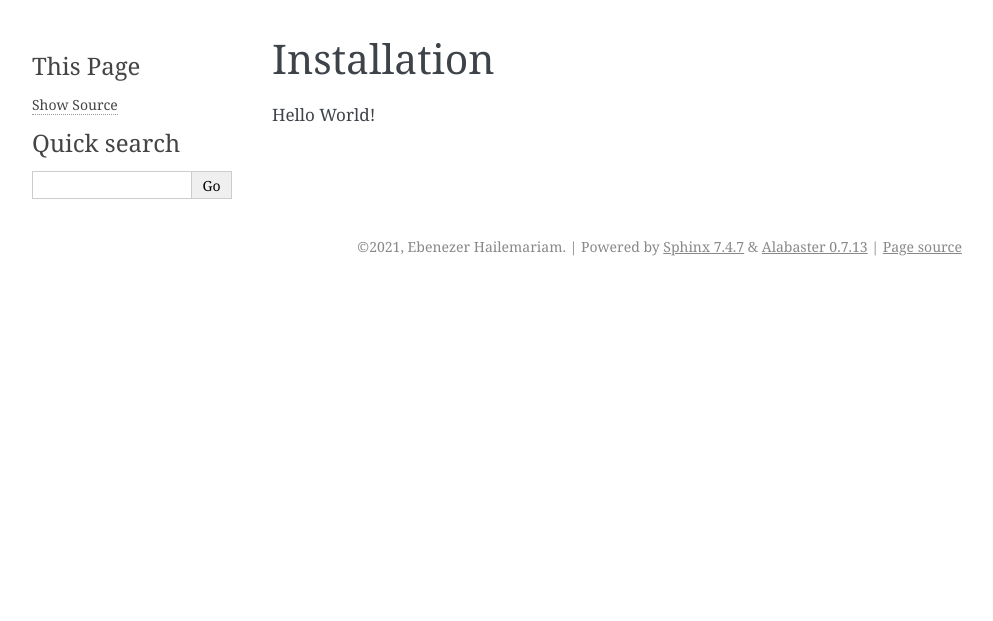
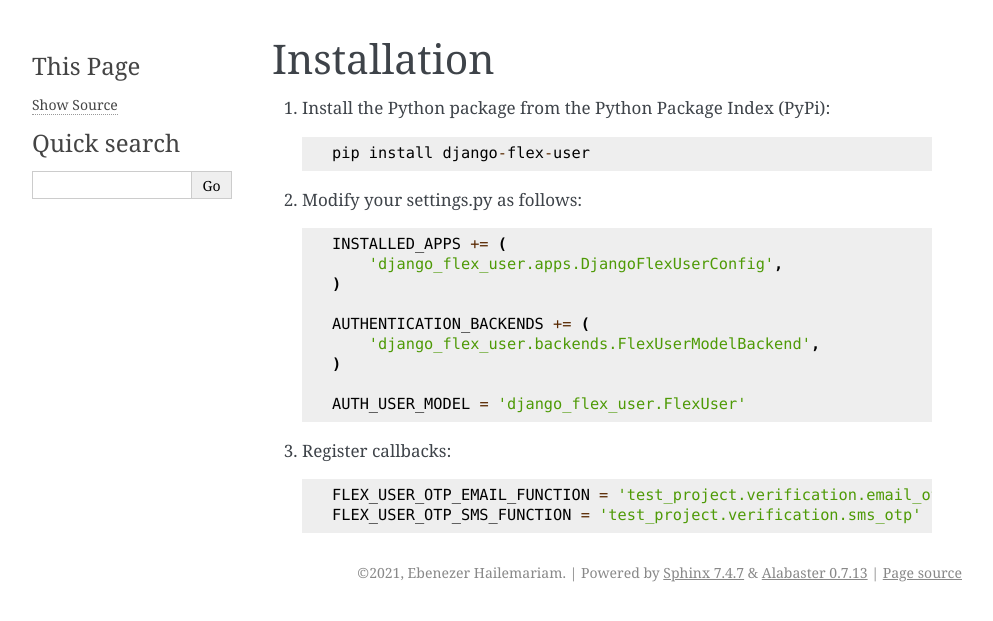
Before and after one commit to ebenh/django-flex-user, a Sphinx documentation site: the page built from docs/source/installation.rst, in a window 1280 px wide. Shown: the top 621 px of the page, without its empty margins (148-1141 px from the left). Built offline with Sphinx 7.4.7, drawn with Linux system fonts in a browser that asks for light colours.

Commit message:
Updating documentation

```diff
--- a/docs/source/installation.rst
+++ b/docs/source/installation.rst
@@ -1,3 +1,22 @@
 Installation
 ============
-Hello World!
+1. Install the Python package from the Python Package Index (PyPi)::
+
+    pip install django-flex-user
+
+2. Modify your settings.py as follows::
+
+    INSTALLED_APPS += (
+        'django_flex_user.apps.DjangoFlexUserConfig',
+    )
+
+    AUTHENTICATION_BACKENDS += (
+        'django_flex_user.backends.FlexUserModelBackend',
+    )
+
+    AUTH_USER_MODEL = 'django_flex_user.FlexUser'
+
+3. Register callbacks::
+
+    FLEX_USER_OTP_EMAIL_FUNCTION = 'test_project.verification.email_otp'
+    FLEX_USER_OTP_SMS_FUNCTION = 'test_project.verification.sms_otp'
```
